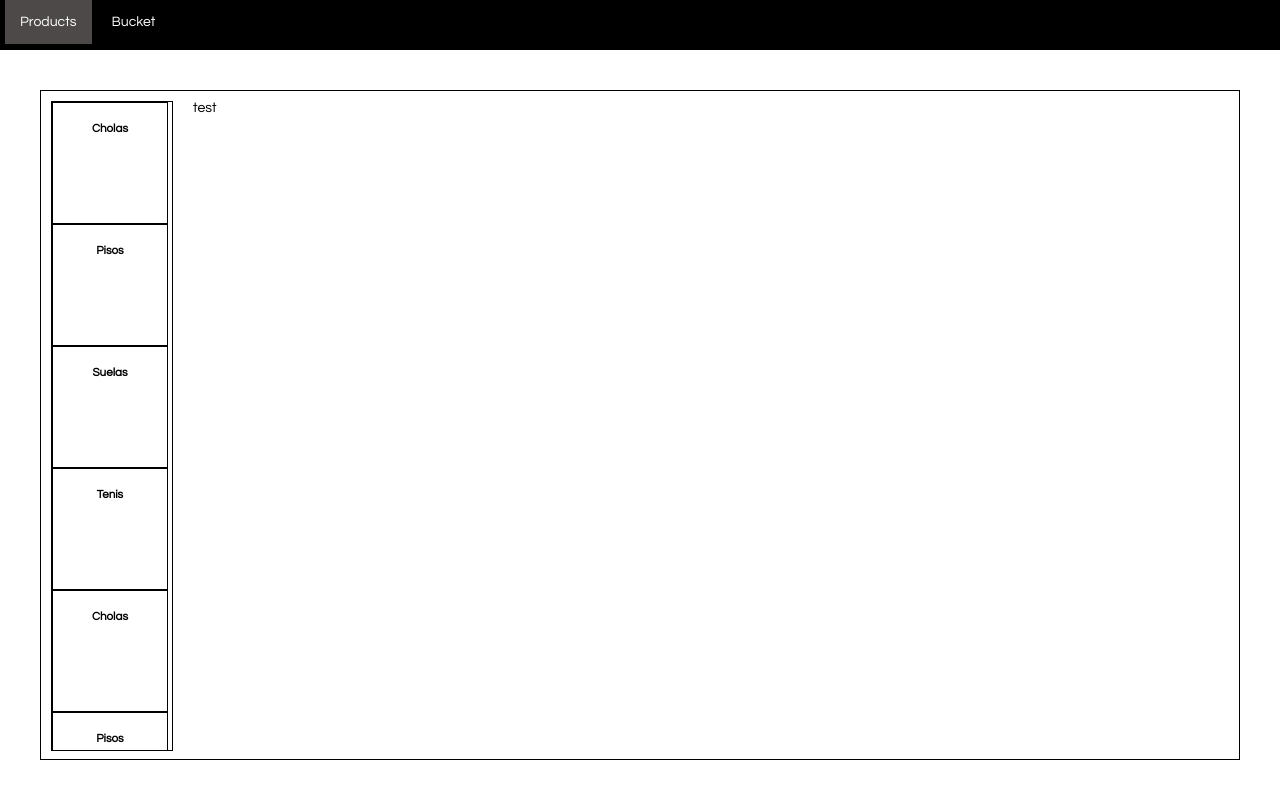
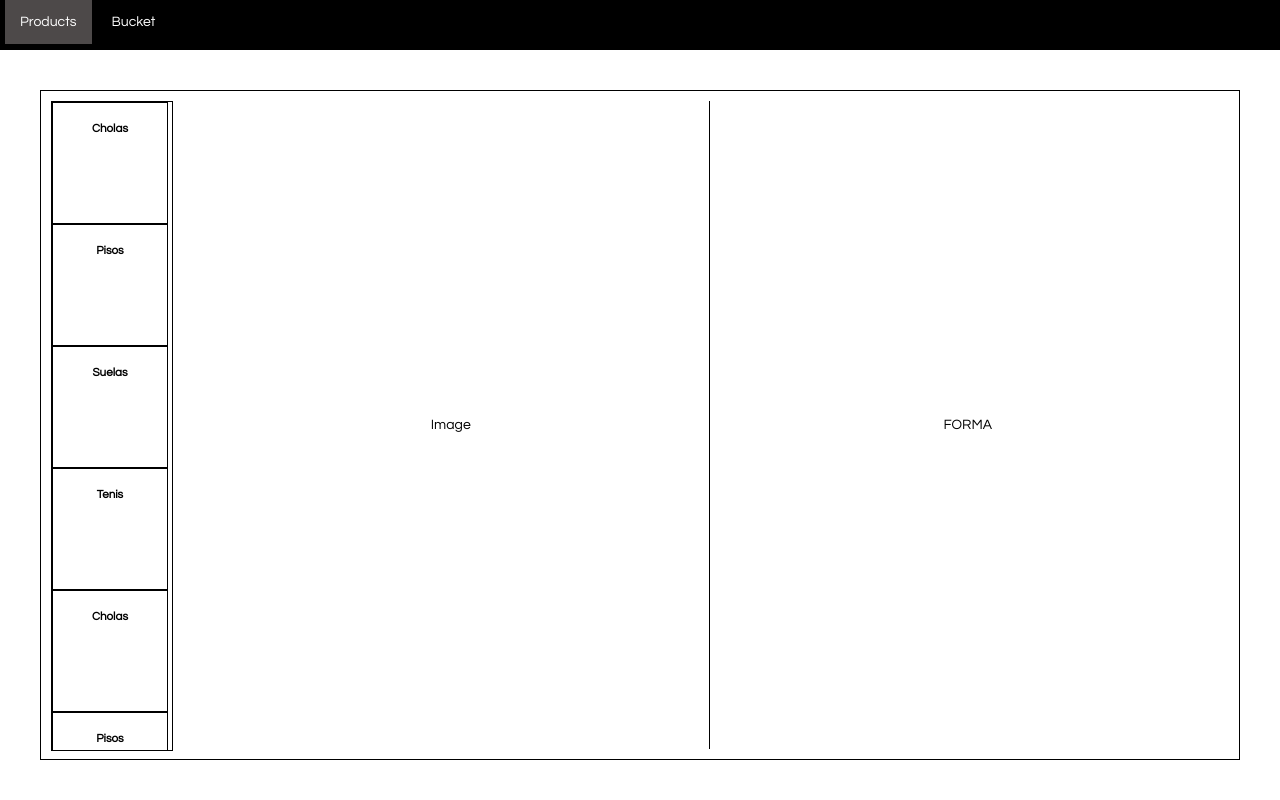
Before and after one commit to sergiog182/reactProject, a React app: page / in a window 1280 px wide. Built offline with nearby package versions, Linux system fonts and the light colour scheme.

Commit message:
Se crea carpeta components para tener cada componente de manera individual

```diff
--- /dev/null
+++ b/src/components/Article.js
@@ -0,0 +1,13 @@
+import React from 'react';
+
+class Article extends React.Component {
+    render(){
+        return(
+            <div className="article" onClick={() => {alert('test')}}>
+                <h5>{this.props.name}</h5>
+            </div>
+        );
+    }
+}
+
+export default Article;
--- /dev/null
+++ b/src/components/ArticleList.js
@@ -0,0 +1,21 @@
+import React from 'react';
+import Article from './Article';
+
+class ArticleList extends React.Component {
+    render() {
+        return (
+            <div className="article-list">
+                <Article name="Cholas" id="182"/>
+                <Article name="Pisos" id="183"/>
+                <Article name="Suelas" id="184"/>
+                <Article name="Tenis" id="185"/>
+                <Article name="Cholas" id="186"/>
+                <Article name="Pisos" id="187"/>
+                <Article name="Suelas" id="188"/>
+                <Article name="Tenis" id="189"/>
+            </div>
+        );
+    }
+}
+
+export default ArticleList;
--- /dev/null
+++ b/src/components/ArticlePreview.js
@@ -0,0 +1,17 @@
+import React from 'react';
+
+function ArticlePreview(props) {
+    return (
+        <div className="article-preview">
+            <div className="image-container">
+                <img src={props.img} alt={props.articleId} />
+                Image
+            </div>
+            <div class="add-form">
+                FORMA
+            </div>
+        </div>
+    );
+}
+
+export default ArticlePreview;
--- /dev/null
+++ b/src/components/FrameBucket.js
@@ -0,0 +1,13 @@
+import React from 'react';
+
+class FrameBucket extends React.Component {
+    render() {
+        return(
+            <div className="frame">
+                Bucket
+            </div>
+        );
+    }
+}
+
+export default FrameBucket;
--- /dev/null
+++ b/src/components/FrameProducts.js
@@ -0,0 +1,16 @@
+import React from 'react';
+import ArticleList from './ArticleList';
+import ArticlePreview from './ArticlePreview';
+
+class FrameProducts extends React.Component {
+    render() {
+        return(
+            <div className="frame">
+                <ArticleList />
+                <ArticlePreview />
+            </div>
+        );
+    }
+}
+
+export default FrameProducts;
--- /dev/null
+++ b/src/components/MainFrame.js
@@ -0,0 +1,41 @@
+import React from 'react';
+import FrameProducts from './FrameProducts';
+import FrameBucket from './FrameBucket';
+import Menu from './Menu'
+
+class MainFrame extends React.Component {
+    constructor(props){
+        super(props);
+        this.state = {
+            view: props.view,
+        };
+        this.handleChangeMenu = this.handleChangeMenu.bind(this);
+    }
+
+    handleChangeMenu(view){
+        this.setState({view: view.target.id});
+    }
+
+    render() {
+        const view = this.state.view;
+
+        if (view === 'products') {
+            return(
+                <div className='main-container'>
+                    <Menu selected='products' click={this.handleChangeMenu}/>
+                    <FrameProducts />
+                </div>
+            );
+        } else {
+            return(
+                <div className='main-container'>
+                    <Menu selected='bucket'click={this.handleChangeMenu}/>
+                    <FrameBucket />
+                </div>
+            );
+        }
+
+    }
+}
+
+export default MainFrame;
--- /dev/null
+++ b/src/components/Menu.js
@@ -0,0 +1,15 @@
+import React from 'react';
+import MenuItem from './MenuItem';
+
+class Menu extends React.Component {
+    render(){
+        return(
+            <div className="main-menu">
+                <MenuItem destination="products" text="Products" selected={this.props.selected === 'products' ? true : false} click={this.props.click} />
+                <MenuItem destination="bucket" text="Bucket" selected={this.props.selected === 'bucket' ? true : false} click={this.props.click}/>
+            </div>
+        );
+    }
+}
+
+export default Menu;
--- /dev/null
+++ b/src/components/MenuItem.js
@@ -0,0 +1,21 @@
+import React from 'react';
+
+function MenuItem(props) {
+    const style = "menu-item" + (props.selected ? " selected" : "");
+    const destination = props.destination;
+    if (props.selected) {
+        return(
+            <div className={style} id={destination}>
+                <a href={props.url}>{props.text}</a>
+            </div>
+        );
+    } else {
+        return(
+            <div className={style} id={destination} onClick={props.click}>
+                {props.text}
+            </div>
+        );
+    }
+}
+
+export default MenuItem;
--- a/src/index.css
+++ b/src/index.css
@@ -75,3 +75,24 @@ body {
     margin: 10px;
     float: left;
 }
+
+.image-container
+{
+    float: left;
+    box-sizing: content-box;
+    width: calc(50% - 1px);
+    height: 100%;
+    align-content: center;
+    text-align: center;
+    border-right: 1px solid black;
+}
+
+.add-form
+{
+    float: left;
+    box-sizing: content-box;
+    width: 50%;
+    height: 100%;
+    align-content: center;
+    text-align: center;
+}
--- a/src/index.js
+++ b/src/index.js
@@ -1,125 +1,6 @@
 import React from 'react';
 import ReactDOM from 'react-dom';
 import './index.css';
-
-class Article extends React.Component {
-    render(){
-        return(
-            <div className="article" onClick={() => {alert('test')}}>
-                <h5>{this.props.name}</h5>
-            </div>
-        );
-    }
-}
-
-class FrameProducts extends React.Component {
-    render() {
-        return(
-            <div className="frame">
-                <ArticleList />
-                <ArticlePreview />
-            </div>
-        );
-    }
-}
-
-class FrameBucket extends React.Component {
-    render() {
-        return(
-            <div className="frame">
-                Bucket
-            </div>
-        );
-    }
-}
-
-class Menu extends React.Component {
-    render(){
-        return(
-            <div className="main-menu">
-                <MenuItem destination="products" text="Products" selected={this.props.selected === 'products' ? true : false} click={this.props.click} />
-                <MenuItem destination="bucket" text="Bucket" selected={this.props.selected === 'bucket' ? true : false} click={this.props.click}/>
-            </div>
-        );
-    }
-}
-
-function MenuItem(props) {
-    const style = "menu-item" + (props.selected ? " selected" : "");
-    const destination = props.destination;
-    if (props.selected) {
-        return(
-            <div className={style} id={destination}>
-                <a href={props.url}>{props.text}</a>
-            </div>
-        );
-    } else {
-        return(
-            <div className={style} id={destination} onClick={props.click}>
-                {props.text}
-            </div>
-        );
-    }
-}
-
-class ArticleList extends React.Component {
-    render() {
-        return (
-            <div className="article-list">
-                <Article name="Cholas" id="182"/>
-                <Article name="Pisos" id="183"/>
-                <Article name="Suelas" id="184"/>
-                <Article name="Tenis" id="185"/>
-                <Article name="Cholas" id="186"/>
-                <Article name="Pisos" id="187"/>
-                <Article name="Suelas" id="188"/>
-                <Article name="Tenis" id="189"/>
-            </div>
-        );
-    }
-}
-
-function ArticlePreview() {
-    return (
-        <div className="article-preview">
-            test
-        </div>
-    );
-}
-
-class MainFrame extends React.Component {
-    constructor(props){
-        super(props);
-        this.state = {
-            view: props.view,
-        };
-        this.handleChangeMenu = this.handleChangeMenu.bind(this);
-    }
-
-    handleChangeMenu(view){
-        this.setState({view: view.target.id});
-    }
-
-    render() {
-        const view = this.state.view;
-
-        if (view === 'products') {
-            return(
-                <div className='main-container'>
-                    <Menu selected='products' click={this.handleChangeMenu}/>
-                    <FrameProducts />
-                </div>
-            );
-        } else {
-            return(
-                <div className='main-container'>
-                    <Menu selected='bucket'click={this.handleChangeMenu}/>
-                    <FrameBucket />
-                </div>
-            );
-        }
-
-    }
-}
+import MainFrame from './components/MainFrame';
 
 ReactDOM.render(<MainFrame view="products"/>, document.getElementById('root'));
```
